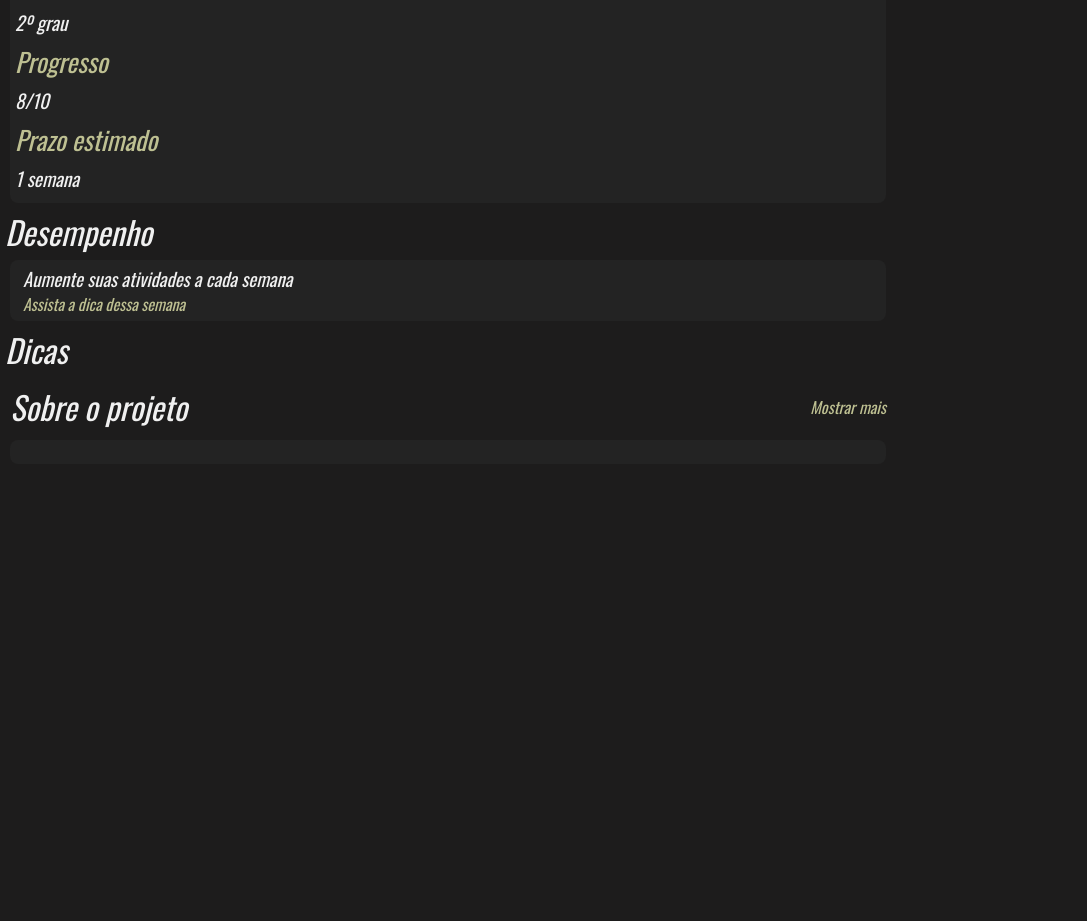
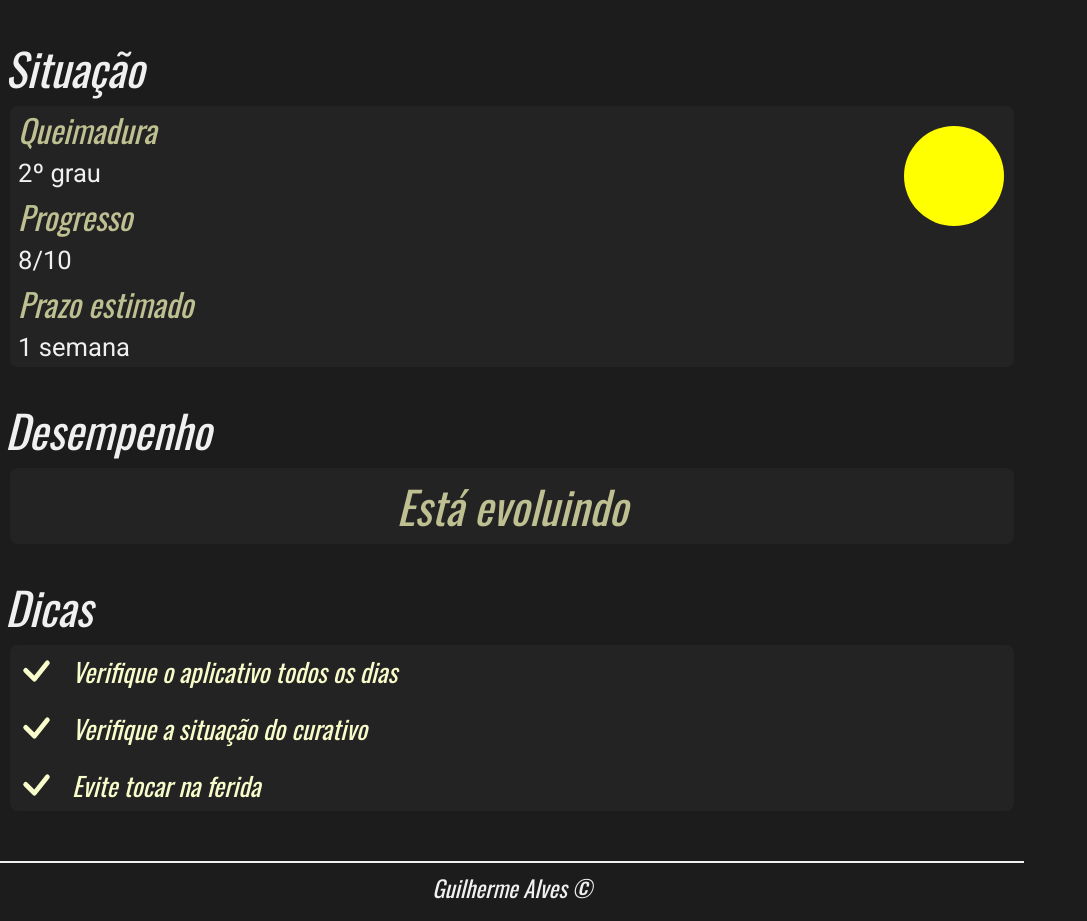
Before and after one commit to DevsAlves/STARSBIO, a website: page index.html in a window 1280 px wide. Shown: the part 215-1136 px from the top of the page, without its empty margins (0-1087 px from the left). Before the commit the page ends 800 px from the top, so only its background shows below. Drawn offline with nearby package versions, Linux system fonts and the light colour scheme.

Commit message:
style: finalize main page

```diff
--- a/index.html
+++ b/index.html
@@ -1,5 +1,5 @@
 <!DOCTYPE html>
-<html lang="en">
+<html lang="pt-br">
 <head>
     <meta charset="UTF-8">
     <meta name="viewport" content="width=device-width, initial-scale=1.0">
@@ -14,12 +14,9 @@
     </nav>
 
     <main  id="main_container">
-        <div class="product">
-
-        </div>
         <div class="section1">
             <h2>Situação</h2>
-            <div class="content">
+            <div class="content_situation">
                 <div class="content_p">
                     <p>Queimadura</p>
                     <p class="value">2º grau</p>
@@ -28,6 +25,10 @@
                     <p>Prazo estimado</p>
                     <p class="value">1 semana</p>
                 </div>
+
+                <div class="container_situation">
+                    <div id="circle"></div>
+                </div>
             </div>
         </div>
 
@@ -35,11 +36,8 @@
             <h2>Desempenho</h2>
             <div class="content">
                 <div class="content_inline">
-                    <i></i>
                     <div class="sub_content">
-                        <h3>Aumente suas atividades a cada semana</h3>
-                        <div id="line"></div>
-                        <a id="tip">Assista a dica dessa semana</a>
+                        <h2>Está evoluindo</h2>
                     </div>
                 </div>
             </div>
@@ -50,30 +48,24 @@
             <!-- Adicionar funcionalidade de adicionar tarefas e remover tarefas -->
             <div  class="content">
                 <ul>
-
-
-
+                    <li>  <svg xmlns="http://www.w3.org/2000/svg" width="2em" height="2em" fill="currentColor" class="bi bi-check " viewBox="0 0 16 16">
+                        <path d="M10.97 4.97a.75.75 0 0 1 1.07 1.05l-3.99 4.99a.75.75 0 0 1-1.08.02L4.324 8.384a.75.75 0 1 1 1.06-1.06l2.094 2.093 3.473-4.425z"/>
+                      </svg>  Verifique o aplicativo todos os dias</li>
+                    <li>  <svg xmlns="http://www.w3.org/2000/svg" width="2em" height="2em" fill="currentColor" class="bi bi-check" viewBox="0 0 16 16">
+                        <path d="M10.97 4.97a.75.75 0 0 1 1.07 1.05l-3.99 4.99a.75.75 0 0 1-1.08.02L4.324 8.384a.75.75 0 1 1 1.06-1.06l2.094 2.093 3.473-4.425z"/>
+                      </svg>  Verifique a situação do curativo</li>
+                    <li>  <svg xmlns="http://www.w3.org/2000/svg" width="2em" height="2em" fill="currentColor" class="bi bi-check" viewBox="0 0 16 16">
+                        <path d="M10.97 4.97a.75.75 0 0 1 1.07 1.05l-3.99 4.99a.75.75 0 0 1-1.08.02L4.324 8.384a.75.75 0 1 1 1.06-1.06l2.094 2.093 3.473-4.425z"/>
+                      </svg>  Evite tocar na ferida</li>
                 </ul>
             </div>
         </div>
 
-        <div class="section4">
-            <div class="heading_awards">    <h2>Sobre o projeto</h2> <a href="#" class="link">Mostrar mais</a> </div>
-            <div class="content">
-                <div class="content_awards">
-                    <a href=""><img src="img/_781ad5b6-3a7a-4143-8ffc-7b95c3d03949.jpeg" alt=""> </a>
-
-                    <a href=""><img src="img/_781ad5b6-3a7a-4143-8ffc-7b95c3d03949.jpeg" alt=""></a>
-
-
-                    <a href=""> <img src="img/_781ad5b6-3a7a-4143-8ffc-7b95c3d03949.jpeg" alt=""> </a>
-                </div>
-            </div>
-        </div>
     </main>
 
-    <footer>
+    <footer id="footer_container">
+        <p> Guilherme Alves &copy;</p>
+    </footer>
 
-    </footer>
 </body>
 </html>
--- a/style/style.css
+++ b/style/style.css
@@ -13,23 +13,29 @@
 
 body {
     background-color: #1D1C1C;
-    max-width: 896px;
+    max-width: 1024px;
 }
 
 /* NAVBAR */
 #navbar {
-    height: 72px;
+    height: 200px;
     padding: 15px;
     display: flex;
     text-align: center;
     align-items: center;
     flex-direction: column;
+    background: linear-gradient(rgba(0, 0, 0, 0.5), rgba(0, 0, 0, 0.5)), url('../img/forest.jpg');
+    background-size: cover;
+    background-position: center;
 }
 
 
+
 #navbar h1 {
-    font-size: 28px;
-    color: #86895D;
+    font-size: 42px;
+    color: #BEC092;
+    font-weight: bold;
+    text-shadow: 3px 2px 5px rgba(249, 249, 249, 0.165);
 }
 
 #profile {
@@ -41,26 +47,48 @@ body {
 #main_container {
     margin: 50px 5px 0px 5px ;
 }
+
+
 .section1 h2,
 .section2 h2,
 .section3 h2,
 .section4 h2 {
     color: #F0F0F0;
-    font-size: 2rem;
+    font-size: 2.8rem;
 }
 
-/* PRODUTO */
+.section1 ,
+.section2 ,
+.section3 ,
+.section4  {
+    margin-bottom: 30px;
+}
 
 
-/* ATIVIDADE */
-.content {
+
+/* SITUAÇÃO */
+
+.content_situation {
     border-radius: 8px;
     background-color: #232323;
     margin: 5px;
+    display: flex;
+    justify-content: space-between;
+    padding-left: 8px;
 }
 
+#circle {
+    border-radius: 50%;
+    background-color: yellow;
+    height: 100px;
+    width: 100px;
+    margin-right: 10px;
+    margin-top: 20px;
+}
+
+
+
 .content_p {
-    padding: 5px;
     display: flex;
     flex-direction: column;
 }
@@ -68,17 +96,29 @@ body {
 .content_p p {
     margin-bottom: 5px;
     color: #BEC092;
-    font-size: 26px;
+    font-size: 32px;
+
 }
 
 
 .content_p .value {
     font-style: italic;
     color: #F0F0F0;
-    font-size: 1.2rem;
+    font-size: 1.6rem;
+    font-family: "Roboto", serif;
+    font-weight: 400;
+    font-style: normal;
+
 }
 
-/* DICAS DE TREINO */
+/* DESEMPENHO */
+
+.content {
+    border-radius: 8px;
+    background-color: #232323;
+    margin: 5px;
+}
+
 
 .content_p h3 {
     color: #F0F0F0;
@@ -98,24 +138,51 @@ body {
 }
 
 .sub_content {
-    display: inline-block;
-    margin-left: 8px;
+    display: flex;
+    margin: 0 auto;
+}
+
+.sub_content  h2 {
+    color: #BEC092;
+}
+
+/* Dicas */
+
+.content ul li {
+    color: #F8FBCA;
+    font-size: 26px;
+    margin-bottom: 5px;
+    list-style: none;
+    display: flex;
+    align-items: center;
+}
+
+.content ul li svg {
+    margin-right: 10px;
+    color: #F8FBCA;
 }
 
 
-.sub_content  h3 {
+/* FOOTER  */
+#footer_container {
+    border-top: 2px solid #F0F0F0;
     color: #F0F0F0;
+    height: 60px;
+    font-size: 23px;
+    justify-content: center;
+    display: flex;
+    margin-top: 50px;
 }
 
-/* TAREFAS */
+#footer_container p {
+    margin: 8px;
+}
 
 
 
+/* Sobre o projeto */
 
-
-/* PRÊMIOS */
-
-.heading_awards {
+.heading_project {
     display: flex;
     justify-content: space-between;
     align-items: center;
@@ -124,18 +191,12 @@ body {
 }
 
 
-.heading_awards a {
+.heading_project a {
     text-decoration: none;
     color: #BEC092;
 }
 
-.content_awards {
-    display: flex;
-    justify-content: center;
+.content_project p {
+    color: #F0F0F0;
+    font-size: 18px;
 }
-
-.content_awards img {
-    border-radius: 50%;
-    width: 60px;
-    margin: 2px 5px 2px 5px;
-}
```
Also changed, not shown: pages/sobre.html (+9 -2 lines), img/forest.jpg (added).
